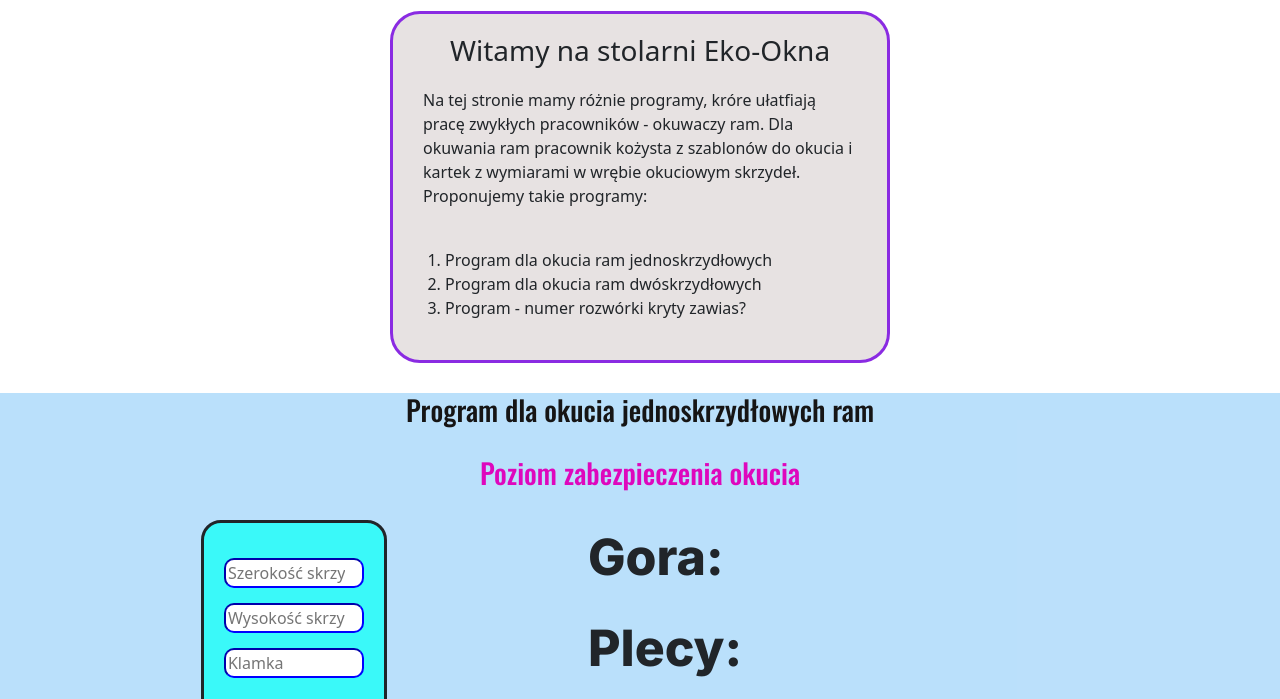
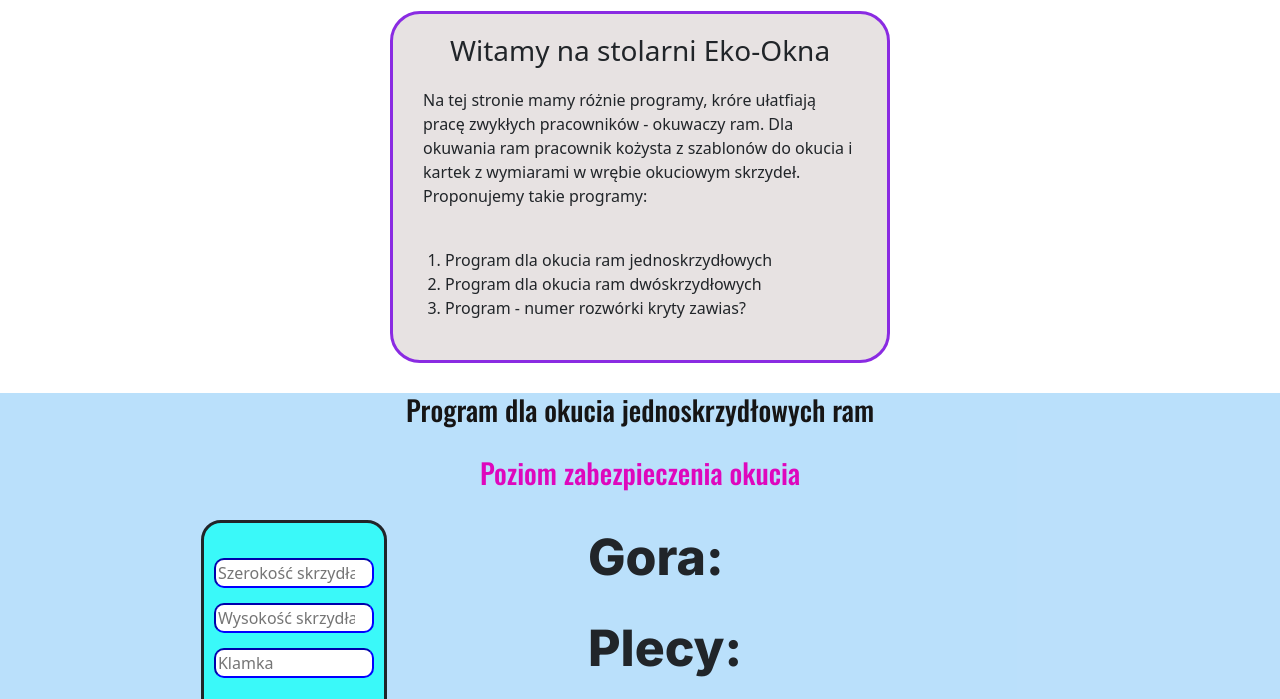
Before and after one commit to Bombel1234/eko, a plain HTML site: page program.html in a window 1280 px wide. Shown: the part 89-788 px from the top of the page. Drawn offline with nearby package versions, Linux system fonts and the light colour scheme.

Commit message:
Update program.css

```diff
--- a/css/program.css
+++ b/css/program.css
@@ -43,13 +43,13 @@
 .entry{
     display: block;
     margin: 15px auto;
-    width: 140px;
+    width: 160px;
     border-color: blue;
     border-radius: 10px;
     transition: 0.7s;
 }
 .entry:hover{
-    width: 150px;
+    width: 170px;
     border-color: red;
 }
 .but{
```
